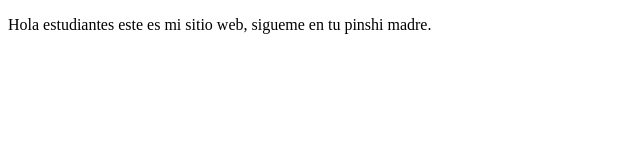
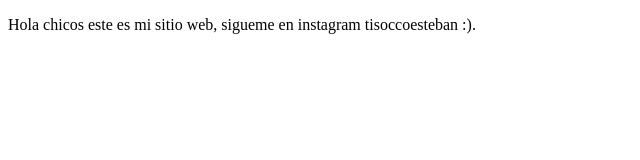
Before and after one commit to EstebanTisocco/proyectoDemo, a plain HTML site: page index.html in a window 1280 px wide. Shown: the whole page, without its empty margins (0-640 px from the left). Drawn offline with Linux system fonts and the light colour scheme.

Commit message:
cambios agregamos sitio de instagram

```diff
--- a/index.html
+++ b/index.html
@@ -9,8 +9,8 @@
 <body>
 </body>
 <p>
-    Hola estudiantes este es mi sitio web,
-    sigueme en tu pinshi madre.
+    Hola chicos este es mi sitio web,
+    sigueme en instagram tisoccoesteban :).
 
 </p>
 </body>
```
